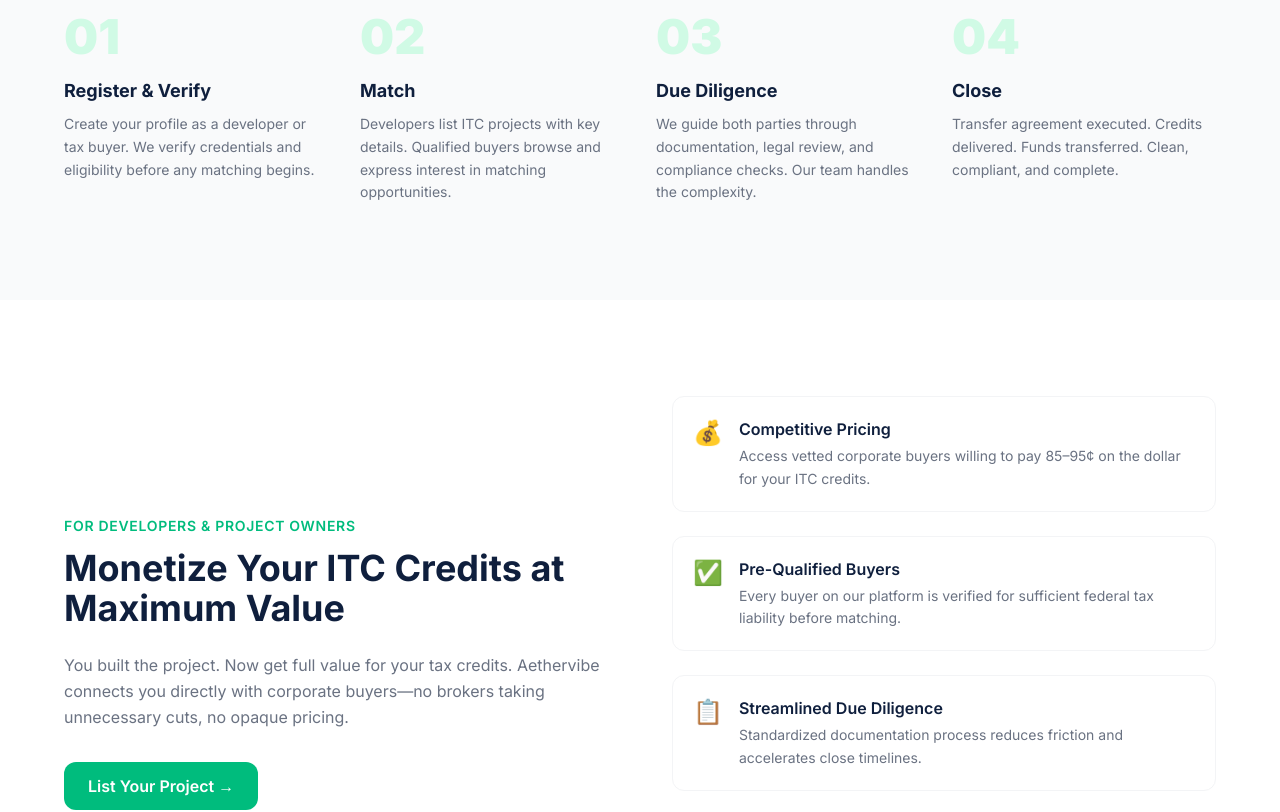
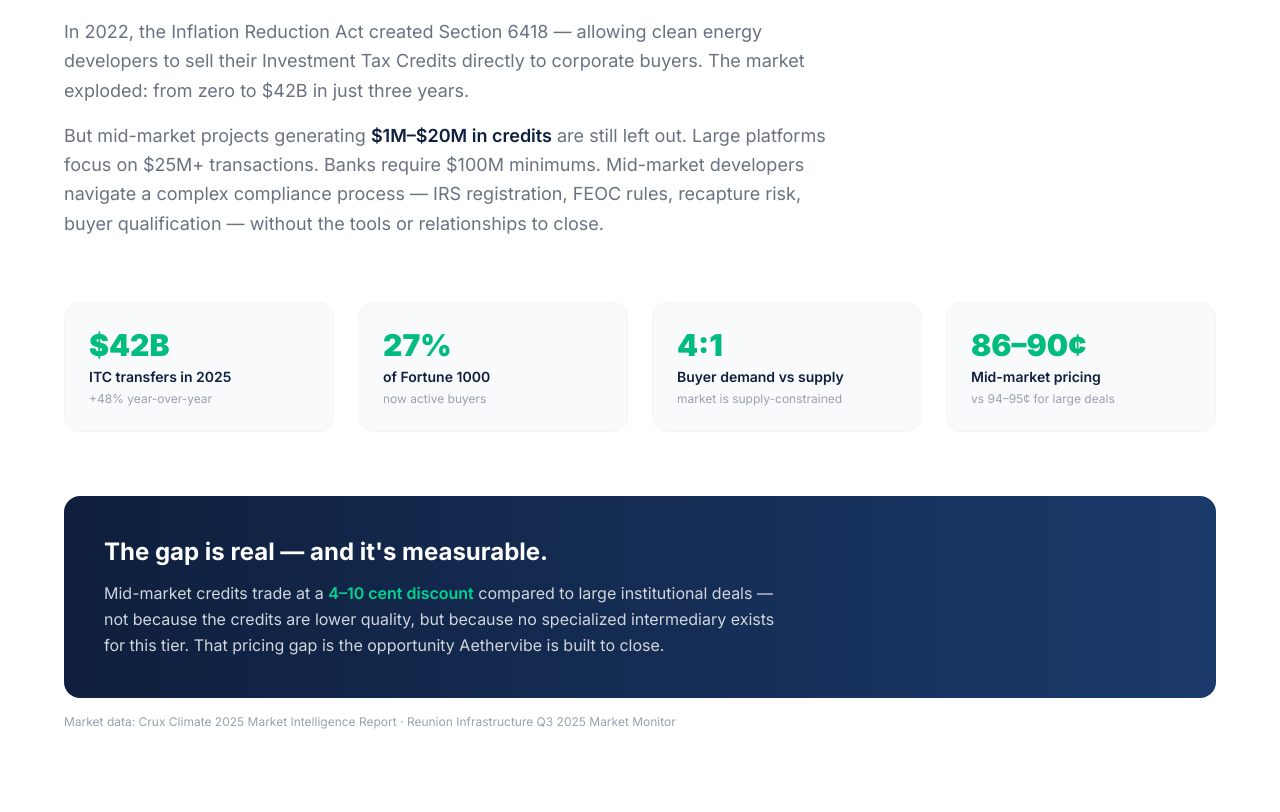
Before and after one commit to Aethervibe/aethervibe-website, a Next.js app: page / in a window 1280 px wide. Shown: the part 1080-1892 px from the top of the page. Built offline with nearby package versions, Linux system fonts and the light colour scheme.

Commit message:
Add WhyNow section with 2025 market data; update Hero stats

```diff
--- a/app/page.tsx
+++ b/app/page.tsx
@@ -1,5 +1,6 @@
 import Nav from "@/components/Nav";
 import Hero from "@/components/Hero";
+import WhyNow from "@/components/WhyNow";
 import HowItWorks from "@/components/HowItWorks";
 import ForSellers from "@/components/ForSellers";
 import ForBuyers from "@/components/ForBuyers";
@@ -12,6 +13,7 @@ export default function Home() {
       <Nav />
       <main>
         <Hero />
+        <WhyNow />
         <HowItWorks />
         <ForSellers />
         <ForBuyers />
--- a/components/Hero.tsx
+++ b/components/Hero.tsx
@@ -33,7 +33,7 @@ export default function Hero() {
 
         <div className="mt-16 grid grid-cols-3 gap-8 max-w-2xl mx-auto border-t border-white/10 pt-10">
           {[
-            { value: "$20B+", label: "Annual ITC Market" },
+            { value: "$42B+", label: "ITC Market in 2025" },
             { value: "85–95¢", label: "Per Dollar of Credit" },
             { value: "30–60", label: "Days to Close" },
           ].map((stat) => (
--- /dev/null
+++ b/components/WhyNow.tsx
@@ -0,0 +1,78 @@
+const stats = [
+  {
+    value: "$42B",
+    label: "ITC transfers in 2025",
+    sub: "+48% year-over-year",
+  },
+  {
+    value: "27%",
+    label: "of Fortune 1000",
+    sub: "now active buyers",
+  },
+  {
+    value: "4:1",
+    label: "Buyer demand vs supply",
+    sub: "market is supply-constrained",
+  },
+  {
+    value: "86–90¢",
+    label: "Mid-market pricing",
+    sub: "vs 94–95¢ for large deals",
+  },
+];
+
+export default function WhyNow() {
+  return (
+    <section className="py-24 px-6 bg-white">
+      <div className="max-w-6xl mx-auto">
+        <div className="max-w-3xl mb-16">
+          <div className="inline-block bg-emerald-500/10 text-emerald-600 text-sm font-semibold px-4 py-1.5 rounded-full mb-6 border border-emerald-500/20">
+            Market Opportunity
+          </div>
+          <h2 className="text-3xl md:text-4xl font-bold text-[#0F1F3D] mb-6 leading-tight">
+            Congress Created the Market.<br />
+            The Infrastructure Didn't Follow.
+          </h2>
+          <p className="text-gray-500 text-lg leading-relaxed mb-4">
+            In 2022, the Inflation Reduction Act created Section 6418 — allowing clean energy developers to sell their Investment Tax Credits directly to corporate buyers. The market exploded: from zero to $42B in just three years.
+          </p>
+          <p className="text-gray-500 text-lg leading-relaxed">
+            But mid-market projects generating <span className="font-semibold text-[#0F1F3D]">$1M–$20M in credits</span> are still left out. Large platforms focus on $25M+ transactions. Banks require $100M minimums. Mid-market developers navigate a complex compliance process — IRS registration, FEOC rules, recapture risk, buyer qualification — without the tools or relationships to close.
+          </p>
+        </div>
+
+        <div className="grid grid-cols-2 md:grid-cols-4 gap-6 mb-16">
+          {stats.map((stat) => (
+            <div
+              key={stat.label}
+              className="bg-gray-50 rounded-2xl p-6 border border-gray-100"
+            >
+              <div className="text-3xl font-black text-emerald-500 mb-1">
+                {stat.value}
+              </div>
+              <div className="text-sm font-semibold text-[#0F1F3D] mb-1">
+                {stat.label}
+              </div>
+              <div className="text-xs text-gray-400">{stat.sub}</div>
+            </div>
+          ))}
+        </div>
+
+        <div className="bg-gradient-to-r from-[#0F1F3D] to-[#1a3a6b] rounded-2xl p-8 md:p-10 text-white">
+          <div className="max-w-2xl">
+            <h3 className="text-xl md:text-2xl font-bold mb-3">
+              The gap is real — and it's measurable.
+            </h3>
+            <p className="text-gray-300 leading-relaxed">
+              Mid-market credits trade at a <span className="text-emerald-400 font-semibold">4–10 cent discount</span> compared to large institutional deals — not because the credits are lower quality, but because no specialized intermediary exists for this tier. That pricing gap is the opportunity Aethervibe is built to close.
+            </p>
+          </div>
+        </div>
+
+        <p className="text-xs text-gray-400 mt-4">
+          Market data: Crux Climate 2025 Market Intelligence Report · Reunion Infrastructure Q3 2025 Market Monitor
+        </p>
+      </div>
+    </section>
+  );
+}
```
